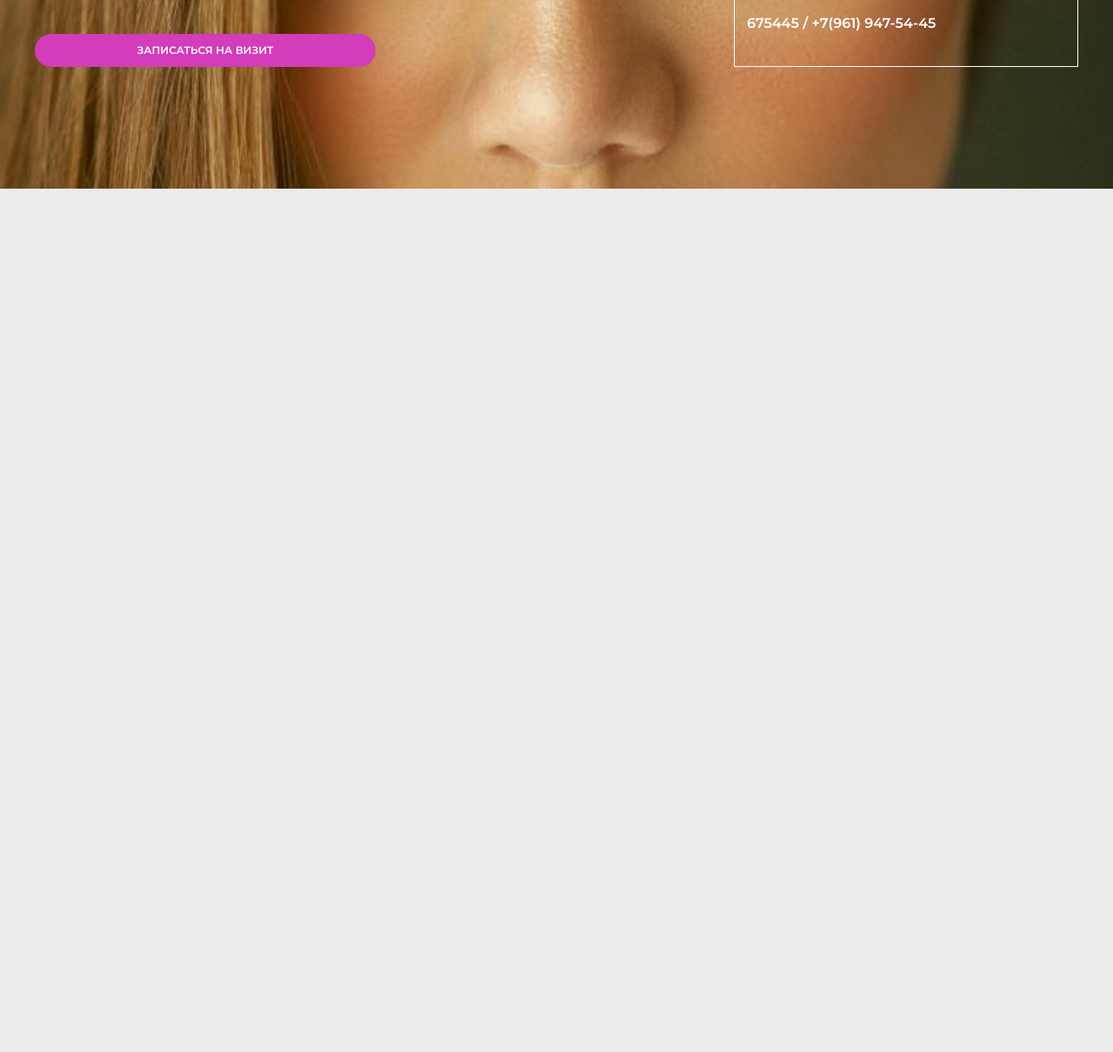
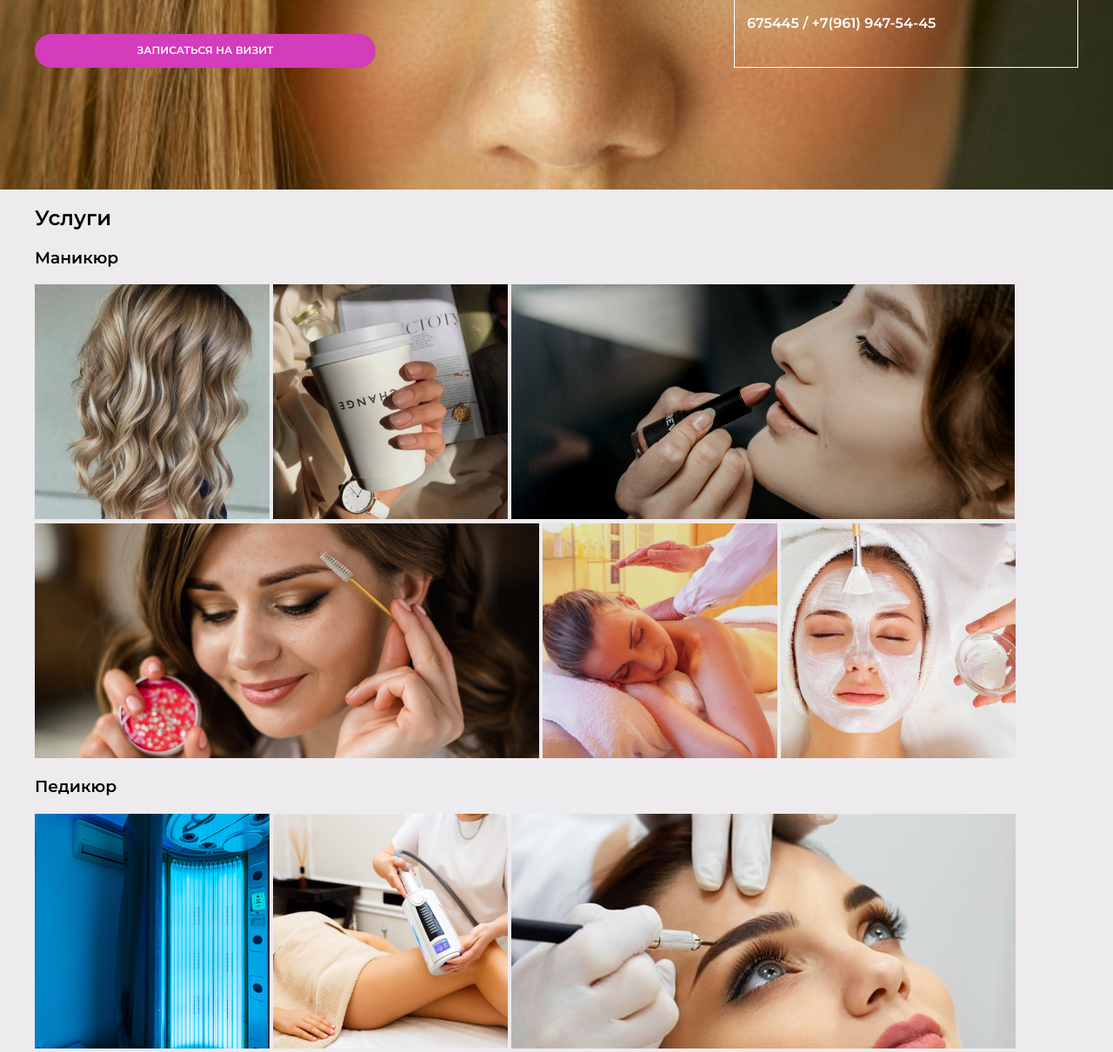
Before and after one commit to DVSaltsev/nailon, a website: page source/index.html in a window 1280 px wide. Shown: the part 531-1741 px from the top of the page at 87% size. Before the commit the page ends 800 px from the top, so only its background shows below. Drawn offline with nearby package versions, Linux system fonts and the light colour scheme; files that its build step writes are made by us from their sources; files whose address does not match are found by name.

Commit message:
начата разметка услуг

```diff
--- a/source/index.html
+++ b/source/index.html
@@ -19,20 +19,20 @@
       <div class="header-top__container container">
         <a class="header-top__logo" href="#">
           <picture>
-
+            <source media="(min-width: 1280px)" srcset="img/header-top/logo-nailon-desk.svg">
             <img class="header-top__logo-img" src="img/header-top/logo-nailon.svg"
-                alt="Логотип мастера ногтевого сервиса Олеси Nailon"
-              width="99" heigth="26">
+              alt="Логотип мастера ногтевого сервиса Олеси Nailon" width="117" heigth="39">
           </picture>
         </a>
         <nav class="header-top__nav header-top__nav--closed">
           <button class="header-top__toggle" type="button"><span class="visually-hidden">Открыть меню</span>
           </button>
           <ul class="header-top__nav-list">
-            <li class="header-top__nav-item"><a class="header-top__nav-link" href="#">Услуги</a></li>
+            <li class="header-top__nav-item"><a class="header-top__nav-link" href="#">Маникюр</a></li>
+            <li class="header-top__nav-item"><a class="header-top__nav-link" href="#">Педикюр</a></li>
             <li class="header-top__nav-item"><a class="header-top__nav-link" href="#">Портфолио</a></li>
             <li class="header-top__nav-item"><a class="header-top__nav-link" href="#">О нас</a></li>
-            <!-- <li class="header-top__nav-item"><a class="header-top__nav-link" href="#">Акции</a></li> -->
+            <li class="header-top__nav-item"><a class="header-top__nav-link" href="#">Акции</a></li>
           </ul>
         </nav>
         <div class="header-top__regime">
@@ -60,7 +60,44 @@
   </header>
 
   <main class="main">
-    <h1 class="visually-hidden">Сайт frontend-разработчика Salt</h1>
+    <h1 class="visually-hidden">Информация о мастере ногтевого сервиса Олесе Nailon и её услугах</h1>
+
+    <section class="offers">
+      <div class="container">
+        <h2 class="offers__h2">Услуги</h2>
+        <div class="offers__manicure">
+          <h3 class="offers__h3">Маникюр</h3>
+          <div class="offers__wrapper-manicure-img">
+            <img class="offers__manicure-img offers__manicure-img-mobile" src="img/offers/mani1.jpg"
+              alt="Первая картинка маникюра">
+            <img class="offers__manicure-img  offers__manicure-img-tab" src="img/offers/mani2.jpg"
+              alt="Вторая картинка маникюра">
+            <img class="offers__manicure-img offers__manicure-img-desk" src="img/offers/mani3.jpg"
+              alt="Третья картинка маникюра">
+            <img class="offers__manicure-img offers__manicure-img-desk" src="img/offers/mani4.jpg"
+              alt="Четвертая картинка маникюра">
+            <img class="offers__manicure-img offers__manicure-img-desk" src="img/offers/mani5.jpg"
+              alt="Пятая картинка маникюра">
+            <img class="offers__manicure-img offers__manicure-img-desk" src="img/offers/mani6.jpg"
+              alt="Шестая картинка маникюра">
+          </div>
+          <div class="offers__pedicure">
+            <h3 class="offers__h3">Педикюр</h3>
+            <div class="offers__wrapper-pedicure-img">
+              <img class="offers__pedicure-img offers__pedicure-img-mobile" src="img/offers/pedi1.jpg"
+                alt="Первая картинка педикюра">
+              <img class="offers__pedicure-img  offers__pedicure-img-tab" src="img/offers/pedi2.jpg"
+                alt="Вторая картинка педикюра">
+              <img class="offers__pedicure-img offers__pedicure-img-desk" src="img/offers/pedi3.jpg"
+                alt="Третья картинка педикюра">
+
+            </div>
+          </div>
+
+        </div>
+    </section>
+
+
 
   </main>
 
```
Also changed, not shown: source/img/header-top/logo-nailon-desk.svg (added), source/img/offers/mani1.jpg (added), source/img/offers/mani2.jpg (added), source/img/offers/mani3.jpg (added), source/img/offers/mani4.jpg (added), source/img/offers/mani5.jpg (added), source/img/offers/mani6.jpg (added), source/img/offers/pedi1.jpg (added), source/img/offers/pedi2.jpg (added), source/img/offers/pedi3.jpg (added).
